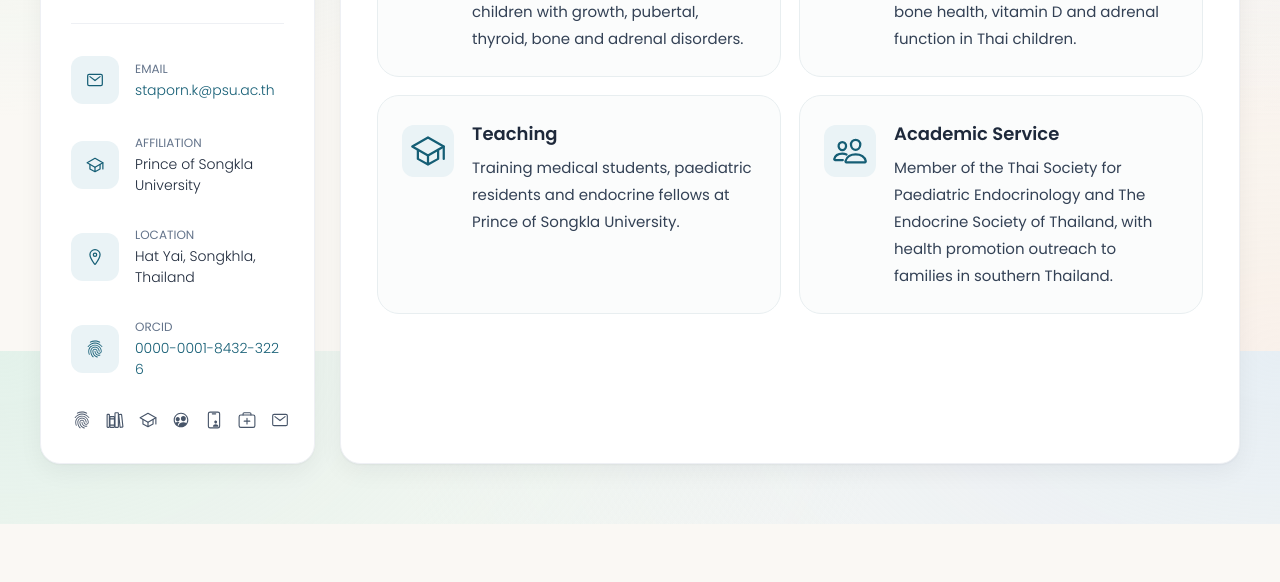
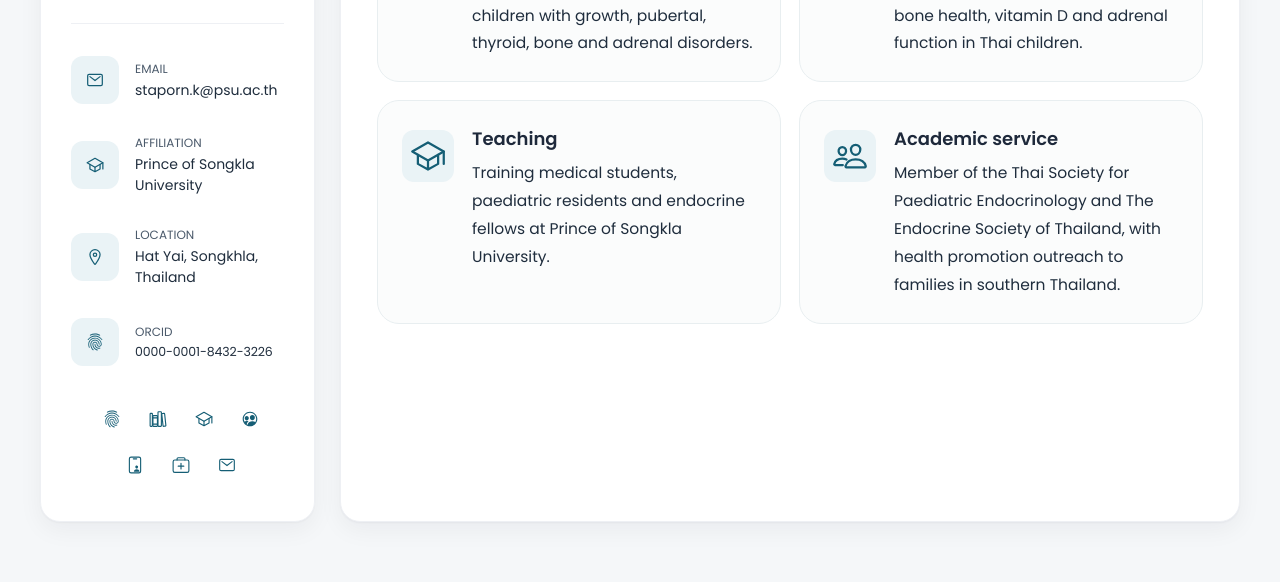
Before and after one commit to miraclemanza/staporn, a plain HTML site: page index.html in a window 1280 px wide. Shown: the part 449-1031 px from the top of the page. Before the commit the page ends 973 px from the top, so only its background shows below. Drawn offline with nearby package versions, Linux system fonts and the light colour scheme.

Commit message:
Impeccable design pass (local review)

```diff
--- /dev/null
+++ b/assets/css/impeccable.css
@@ -0,0 +1,30 @@
+/* impeccable pass: shared fixes */
+/* audit: replace cream base + radial halos with one calm solid surface */
+body{background-color:#f5f7f9!important;background-image:none!important}
+/* audit: drop the thick side-tab accent, keep a quiet full border */
+.service-item{border-left:1px solid #e3eaec!important}
+.note,p.note{border-left:none!important;border:1px solid #e6eaee!important}
+/* polish: readable body text (weight 400, AA+ contrast) */
+.about-text p,.service-item-text,.timeline-text,.pub-cite,address,.contact-link{color:#1f2d3d!important;font-weight:400!important}
+.contact-title{color:#4b5a6b!important}
+/* polish: visible keyboard focus */
+a:focus-visible,button:focus-visible{outline:3px solid #155e75!important;outline-offset:3px;border-radius:6px}
+/* polish: respect reduced motion without killing state */
+@media (prefers-reduced-motion:reduce){*{transition:none!important;animation:none!important;scroll-behavior:auto!important}}
+/* adapt: 44px touch targets and room for the fixed mobile nav */
+.social-link{display:inline-flex;min-width:44px;min-height:44px;align-items:center;justify-content:center;font-size:20px}
+@media (max-width:1023px){
+ .navbar-link{min-height:48px;padding:12px 8px!important}
+ main{padding-bottom:96px!important}
+}
+
+/* typeset (academic): steadier body text and sentence-case headings as written in the HTML */
+.about-text p,.service-item-text,.timeline-text{font-size:15.5px!important;line-height:1.8!important}
+.service-title,.service-item-title,.skills-title,.h3,.timeline-item-title{text-transform:none!important}
+/* polish: ORCID iD never breaks mid-number */
+.sidebar .contact-link[href*="orcid"]{white-space:nowrap;font-size:12.5px;letter-spacing:-.1px;overflow:visible!important;text-overflow:clip!important}.sidebar .contact-info{overflow:visible!important;min-width:0}
+/* distill: social icons quieter but tappable */
+.social-list{flex-wrap:wrap;justify-content:center;gap:2px!important}
+.social-link{color:#155e75!important;border-radius:10px}
+.social-link:hover{background:#eaf3f6}
+.pub-item{padding:20px 22px!important}
--- a/index.html
+++ b/index.html
@@ -12,7 +12,7 @@
 <link rel="apple-touch-icon" href="./apple-touch-icon.png">
 <link rel="manifest" href="./site.webmanifest">
 <meta name="theme-color" content="#155e75">
-<link rel="stylesheet" href="./assets/css/style.css"><link rel="stylesheet" href="./assets/css/light.css">
+<link rel="stylesheet" href="./assets/css/style.css"><link rel="stylesheet" href="./assets/css/light.css"><link rel="stylesheet" href="./assets/css/impeccable.css">
 <link rel="preconnect" href="https://fonts.googleapis.com"><link rel="preconnect" href="https://fonts.gstatic.com" crossorigin>
 <link href="https://fonts.googleapis.com/css2?family=Poppins:wght@300;400;500;600&display=swap" rel="stylesheet">
 </head>
```
